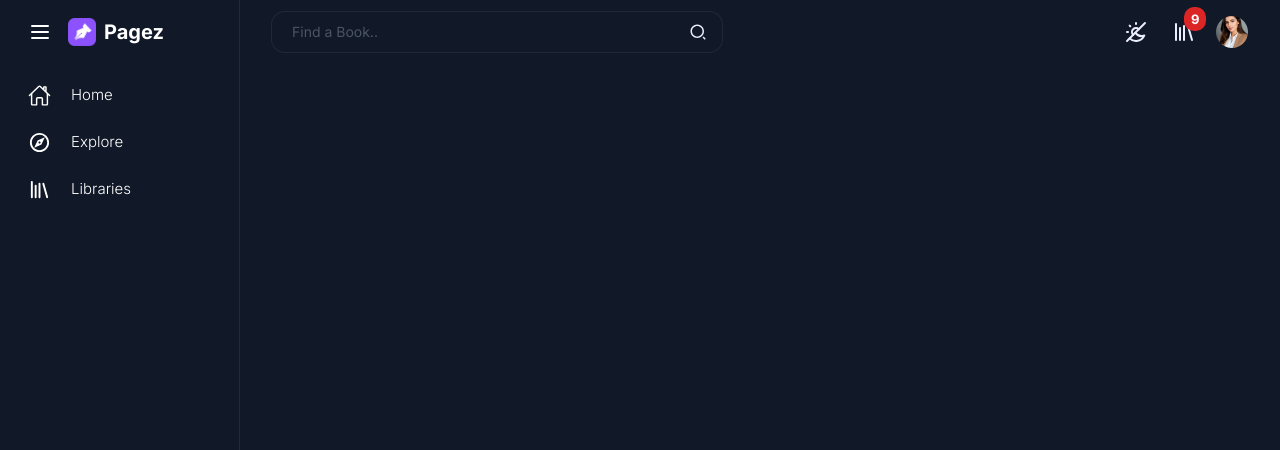
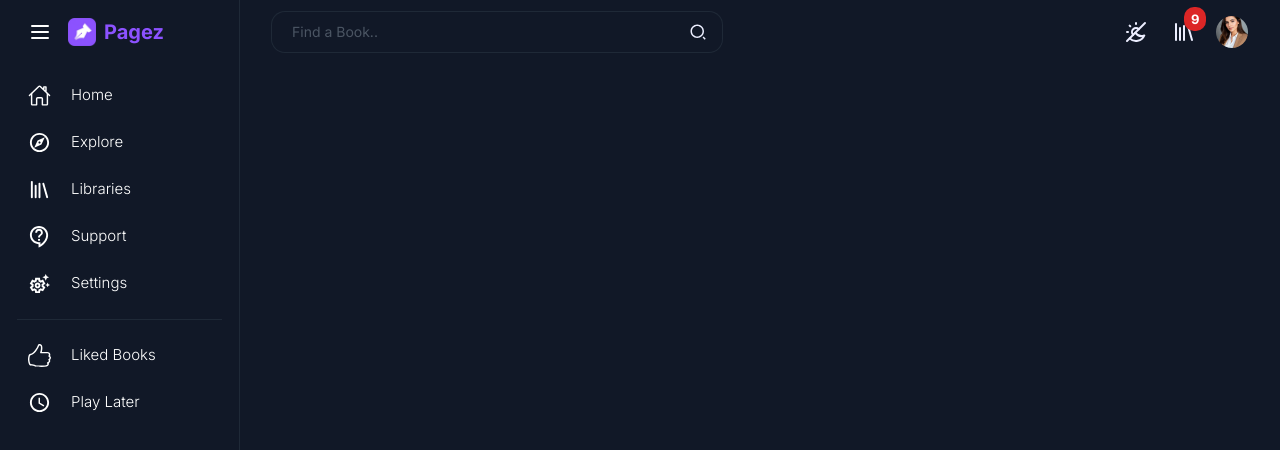
Before and after one commit to kevindermot99/gamezilla, a React (Vite) app: page /app in a window 1280 px wide. Shown: the top 450 px of the page. Built offline with nearby package versions, Linux system fonts and the light colour scheme; a web font is replaced by a local one.

Commit message:
sidebar done

```diff
--- a/src/components/SideBar.jsx
+++ b/src/components/SideBar.jsx
@@ -5,6 +5,10 @@ import { IoHomeOutline } from "react-icons/io5";
 import { Link } from 'react-router-dom';
 import { MdOutlineExplore } from "react-icons/md";
 import { LuLibrary } from "react-icons/lu";
+import { MdOutlineContactSupport } from "react-icons/md";
+import { MdOutlineSettingsSuggest } from "react-icons/md";
+import { SlLike } from "react-icons/sl";
+import { MdOutlineWatchLater } from "react-icons/md";
 
 
 function SideBar() {
@@ -19,20 +23,39 @@ function SideBar() {
                     <h1 className="logoText">Pagez</h1>
                 </a>
             </div>
-            <ul className='w-full h-full overflow-y-auto'>
+            <ul className='sidebar w-full h-full overflow-y-auto'>
                 <Link className=' group flex items-center justify-start text-[15px] gap-5 outline-none w-full px-4 py-3 transition rounded-lg  hover:bg-gray-800 '>
-                    <IoHomeOutline  className='text-[23px] group-hover:text-main-color '/>
+                    <IoHomeOutline className='text-[23px] group-hover:text-main-color ' />
                     <p className='font-light  '>Home</p>
                 </Link>
 
                 <Link className=' group flex items-center justify-start text-[15px] gap-5 outline-none w-full px-4 py-3 transition rounded-lg  hover:bg-gray-800 '>
-                    <MdOutlineExplore  className='text-[23px] group-hover:text-main-color '/>
+                    <MdOutlineExplore className='text-[23px] group-hover:text-main-color ' />
                     <p className='font-light  '>Explore</p>
                 </Link>
 
                 <Link className=' group flex items-center justify-start text-[15px] gap-5 outline-none w-full px-4 py-3 transition rounded-lg  hover:bg-gray-800 '>
-                    <LuLibrary  className='text-[23px] group-hover:text-main-color '/>
+                    <LuLibrary className='text-[23px] group-hover:text-main-color ' />
                     <p className='font-light  '>Libraries</p>
+                </Link>
+
+                <Link className='group flex items-center justify-start text-[15px] gap-5 outline-none w-full px-4 py-3 transition rounded-lg hover:bg-gray-800'>
+                    <MdOutlineContactSupport className='text-[23px] group-hover:text-main-color' />
+                    <p className='font-light'>Support</p>
+                </Link>
+
+                <Link className='group flex items-center justify-start text-[15px] gap-5 outline-none w-full px-4 py-3 transition rounded-lg hover:bg-gray-800'>
+                    <MdOutlineSettingsSuggest className='text-[23px] group-hover:text-main-color' />
+                    <p className='font-light'>Settings</p>
+                </Link>
+                <div className='w-[95%] m-auto h-[1px] bg-gray-800 my-3'></div>
+                <Link className='group flex items-center justify-start text-[15px] gap-5 outline-none w-full px-4 py-3 transition rounded-lg hover:bg-gray-800'>
+                    <SlLike className='text-[23px] group-hover:text-main-color' />
+                    <p className='font-light'>Liked Books</p>
+                </Link>
+                <Link className='group flex items-center justify-start text-[15px] gap-5 outline-none w-full px-4 py-3 transition rounded-lg hover:bg-gray-800'>
+                    <MdOutlineWatchLater className='text-[23px] group-hover:text-main-color' />
+                    <p className='font-light'>Play Later</p>
                 </Link>
             </ul>
         </div>
--- a/src/index.css
+++ b/src/index.css
@@ -40,7 +40,7 @@ input[data-autocompleted] {
   }
 
   .logoText{
-    @apply text-white font-bold text-xl flex justify-center items-center gap-1
+    @apply text-main-color font-bold text-xl flex justify-center items-center gap-1
   }
   .linkText{
     @apply text-black font-medium text-sm  flex justify-center items-center gap-1 py-2 px-4 hover:bg-gray-100 rounded-lg transition
@@ -300,7 +300,7 @@ input[type="search"]::-webkit-search-results-decoration {
 /* CUSTOM SCROLL */
 
 ::-webkit-scrollbar {
-  width: 12px;
+  width: 8px;
 }
 
 ::-webkit-scrollbar-track {
@@ -309,15 +309,21 @@ input[type="search"]::-webkit-search-results-decoration {
 
 
 ::-webkit-scrollbar-thumb {
-  border: 4px solid #fff;
+  /* border: 4px solid transparent; */
   background-clip: padding-box;
   background: #c0c0c091;
-  border-radius: 50px;
+  /* border-radius: 50px; */
+}
+
+.sidebar::-webkit-scrollbar-thumb {
+  background: #1f2937;
 }
 
 ::-webkit-scrollbar-thumb:hover {
   background-color: var(--main-color);
 }
+
+
 
 /* CUSTOM SELECT COLORS */
 ::-moz-selection { /* Code for Firefox */
```
